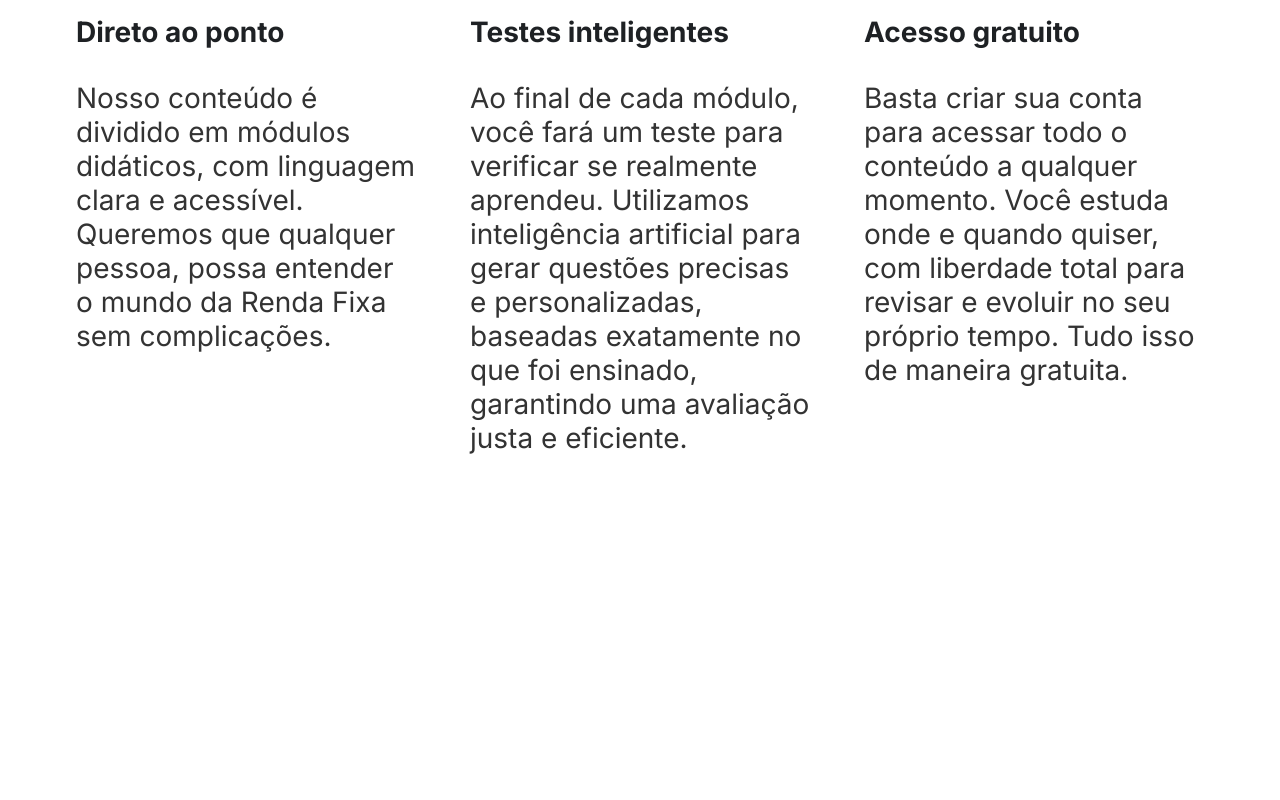
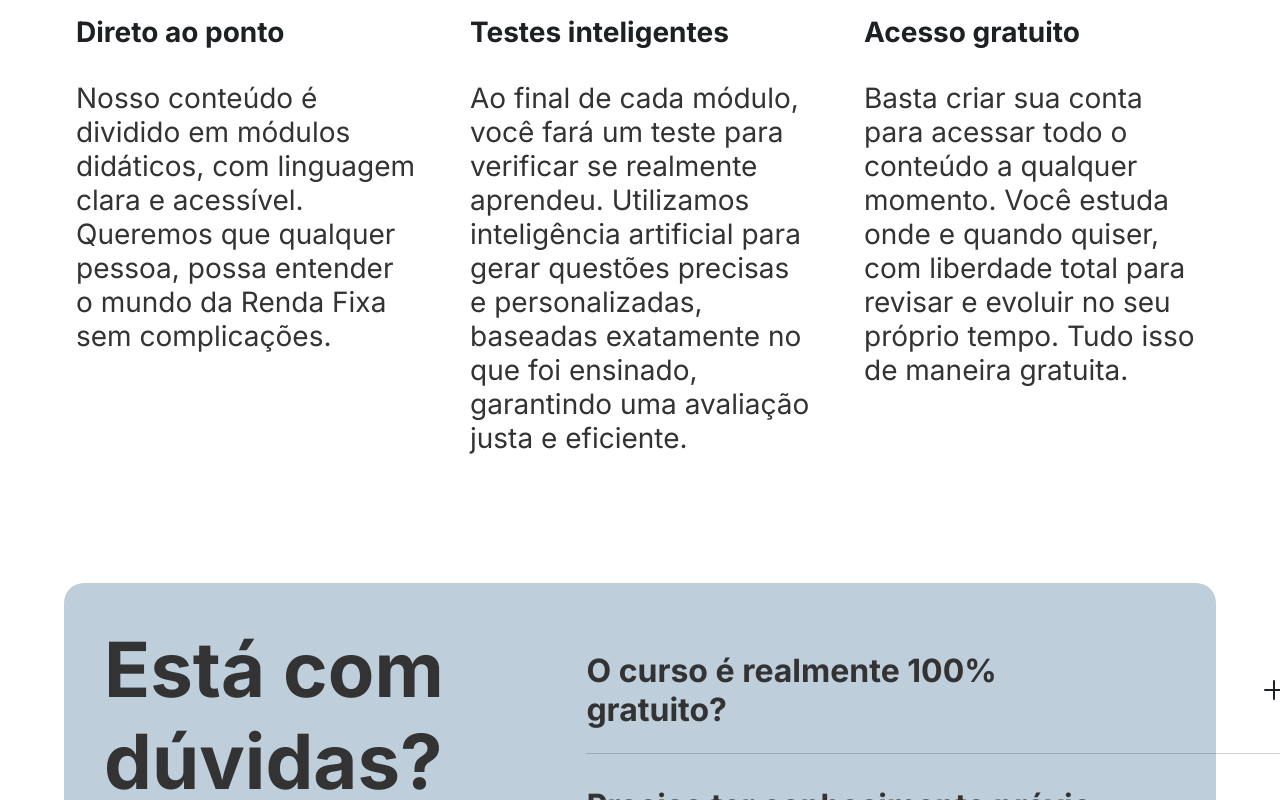
Before and after one commit to MucaSan/EnsinaRenda, an Angular app in the folder frontend/ensina-renda/: page / in a window 1280 px wide. Shown: the part 2622-3422 px from the top of the page. Before the commit the page ends 3141 px from the top, so only its background shows below. Built offline with nearby package versions, Linux system fonts and the light colour scheme.

Commit message:
Add FAQ section to the landing page component

```diff
--- /dev/null
+++ b/frontend/ensina-renda/src/app/pages/landing/components/faq/faq.component.css
@@ -0,0 +1,118 @@
+.faq {
+  display: flex;
+  background-color: var(--bg-color-2);
+  margin: 64px 64px 0 64px;
+  border-radius: 20px;
+  padding: 40px;
+}
+
+.faq .container {
+  display: flex;
+  flex-direction: column;
+  justify-content: space-between;
+  align-items: flex-start;
+
+  min-width: 45%;
+}
+
+.container .section-title {
+  font-size: 76px;
+  font-weight: 700;
+  max-width: 450px;
+}
+
+.btn-container p {
+  font-size: 28px;
+  font-weight: 700;
+  color: var(--body-font-color);
+}
+
+.btn-container .btn {
+  display: flex;
+  padding: 24px;
+  margin-top: 28px;
+  align-items: center;
+  justify-content: center;
+  gap: 8px;
+  background: var(--body-font-color);
+  color: #fff;
+  border-radius: 38px;
+  font-weight: 500;
+  font-size: 20px;
+
+  transition: all 0.3s ease;
+
+  &:hover {
+    scale: 1.08;
+  }
+}
+
+.questions-container {
+  display: flex;
+  flex-direction: column;
+  margin: 28px 42px 0px auto;
+}
+
+.question-container {
+  display: flex;
+  flex-direction: column;
+  gap: 32px;
+  cursor: pointer;
+  margin-bottom: 32px;
+}
+
+.question {
+  display: flex;
+  flex-direction: column;
+  border-bottom: 1px solid rgba(30, 30, 30, 20%);
+  width: 714px;
+  transition: all 0.3s ease-in-out;
+
+}
+
+.content {
+  display: flex;
+  align-items: center;
+  justify-content: space-between;
+  padding-bottom: 24px;
+}
+
+.content h3 {
+  font-size: 32px;
+  font-weight: 700;
+  max-width: 540px;
+}
+
+.content .btn-show-answer {
+  display: flex;
+  align-items: center;
+  justify-content: center;
+  gap: 8px;
+  background: #fff;
+  border-radius: 38px;
+  padding: 16px;
+}
+
+.answer {
+  overflow: hidden;
+  max-height: 0;
+  opacity: 0;
+  transition: all 0.5s ease;
+}
+
+.answer.show {
+  max-height: 500px;
+  opacity: 1;
+}
+
+.answer.hide {
+  max-height: 0;
+  opacity: 0;
+}
+
+.answer p {
+  font-size: 24px;
+  line-height: 32px;
+  font-weight: 500;
+  margin: 20px 0;
+}
--- /dev/null
+++ b/frontend/ensina-renda/src/app/pages/landing/components/faq/faq.component.html
@@ -0,0 +1,25 @@
+<section class="faq">
+  <div class="container">
+    <h2 class="section-title">Está com dúvidas?</h2>
+    <div class="btn-container">
+      <p>Possui mais perguntas?</p>
+      <p>Entre em contato.</p>
+      <button class="btn btn-secondary">Enviar e-mail</button>
+    </div>
+  </div>
+  <div class="questions-container">
+    <div *ngFor="let item of faqs; let i = index" class="question-container">
+      <div class="question" (click)="toggleAnswer(i)">
+        <div class="content">
+          <h3>{{ item.question }}</h3>
+          <button class="btn-show-answer">
+            <img src="assets/icons/add.svg" alt="icone de mais" />
+          </button>
+        </div>
+        <div class="answer" [ngClass]="{ 'show': openedIndex === i, 'hide': openedIndex !== i}">
+          <p>{{ item.answer }}</p>
+        </div>
+      </div>
+    </div>
+  </div>
+</section>
--- /dev/null
+++ b/frontend/ensina-renda/src/app/pages/landing/components/faq/faq.component.ts
@@ -0,0 +1,49 @@
+import { NgClass, NgFor } from '@angular/common';
+import { Component } from '@angular/core';
+
+@Component({
+  selector: 'app-faq',
+  standalone: true,
+  imports: [NgFor, NgClass],
+  templateUrl: './faq.component.html',
+  styleUrl: './faq.component.css'
+})
+export class FaqComponent {
+  faqs = [
+    {
+      question: 'O curso é realmente 100% gratuito?',
+      answer: 'Sim! Todo o conteúdo do EnsinaRenda é totalmente gratuito. Não existe cobrança futura, planos pagos ou assinaturas escondidas.'
+    },
+    {
+      question: 'Preciso ter conhecimento prévio sobre investimentos para começar?',
+      answer: 'Não! O curso foi pensado para iniciantes. Você vai aprender desde o básico com linguagem simples e exemplos práticos.'
+    },
+    {
+      question: 'Já invisto em Renda Fixa. Ainda assim esse curso é útil para mim?',
+      answer: 'Com certeza. Mesmo para quem já investe, o curso ajuda a entender melhor os produtos e estratégias de Renda Fixa.'
+    },
+    {
+      question: 'Como funcionam os testes ao final de cada módulo?',
+      answer: 'Os testes são personalizados com IA e baseados no conteúdo do módulo, para reforçar o aprendizado.'
+    },
+    {
+      question: 'Preciso fazer os testes para concluir o módulo?',
+      answer: 'Sim. Os testes são obrigatórios para garantir que o conteúdo foi absorvido.'
+    },
+    {
+      question: 'Por que preciso criar uma conta para acessar o curso?',
+      answer: 'Para salvar seu progresso e permitir acesso contínuo ao conteúdo a qualquer momento.'
+    },
+    {
+      question: 'Em quanto tempo posso concluir o curso?',
+      answer: 'Você pode concluir no seu próprio ritmo. O acesso é vitalício.'
+    }
+  ];
+
+  openedIndex: number | null = null;
+
+  toggleAnswer(index: number) {
+    this.openedIndex = this.openedIndex === index ? null : index;
+  }
+
+}
--- a/frontend/ensina-renda/src/app/pages/landing/landing.component.css
+++ b/frontend/ensina-renda/src/app/pages/landing/landing.component.css
@@ -64,7 +64,7 @@
   align-items: flex-start;
 }
 
-.container button {
+.container .btn {
   display: flex;
   padding: 23px 14px 23px 23px;
   align-items: center;
@@ -75,10 +75,10 @@
   border-radius: 38px;
   font-weight: 600;
   font-size: 20px;
-  margin-top: 50px;
 }
 
-.why .container, .why .item-container {
+.why .container,
+.why .item-container {
   width: 50%;
 }
 
@@ -128,7 +128,7 @@
   flex-direction: column;
 }
 
-.container .section-title {
+.how-it-works .container .section-title {
   text-align: center;
   max-width: 100%;
   margin-bottom: 76px;
--- a/frontend/ensina-renda/src/app/pages/landing/landing.component.html
+++ b/frontend/ensina-renda/src/app/pages/landing/landing.component.html
@@ -12,8 +12,10 @@
 
   <section class="why">
     <div class="container">
-      <h2 class="section-title">Por que devo <span>estudar</span> investimento em renda fixa?</h2>
-      <button href="https://www.google.com" class="btn btn-secondary">
+      <h2 class="section-title">
+        Por que devo <span>estudar</span> investimento em renda fixa?
+      </h2>
+      <button class="btn btn-secondary">
         Comece agora
         <img src="assets/arrow-circle-right.svg" alt="seta para a direita" />
       </button>
@@ -90,4 +92,6 @@
       </div>
     </div>
   </section>
+
+  <app-faq></app-faq>
 </div>
--- a/frontend/ensina-renda/src/app/pages/landing/landing.component.ts
+++ b/frontend/ensina-renda/src/app/pages/landing/landing.component.ts
@@ -1,9 +1,10 @@
 import { Component } from '@angular/core';
+import { FaqComponent } from './components/faq/faq.component';
 
 @Component({
   selector: 'app-landing',
   standalone: true,
-  imports: [],
+  imports: [FaqComponent],
   templateUrl: './landing.component.html',
   styleUrl: './landing.component.css'
 })
--- a/frontend/ensina-renda/src/styles.css
+++ b/frontend/ensina-renda/src/styles.css
@@ -1,7 +1,7 @@
 :root {
   --primary-color: #0066ba;
   --bg-color-1: #C2E3FF;
-  --bg-color-2: #C5D7E6;
+  --bg-color-2: #becedb;
   --green-color: #FAFFC2;
   --body-font-color: #1E2124;
   --gray-color: #898989;
```
Also changed, not shown: frontend/ensina-renda/src/assets/icons/add.svg (added), 1 other file (tests, documents, lock files or other folders).
